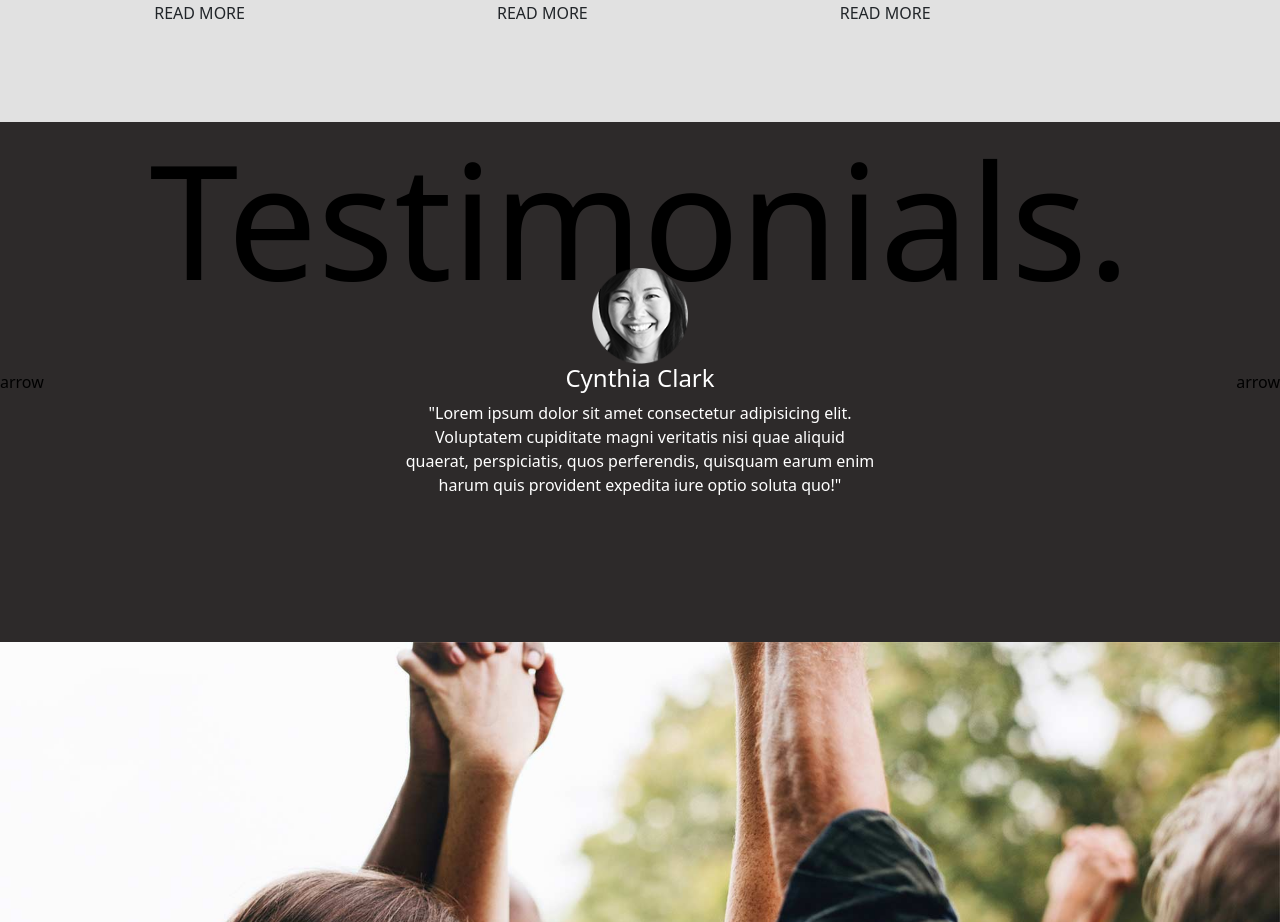
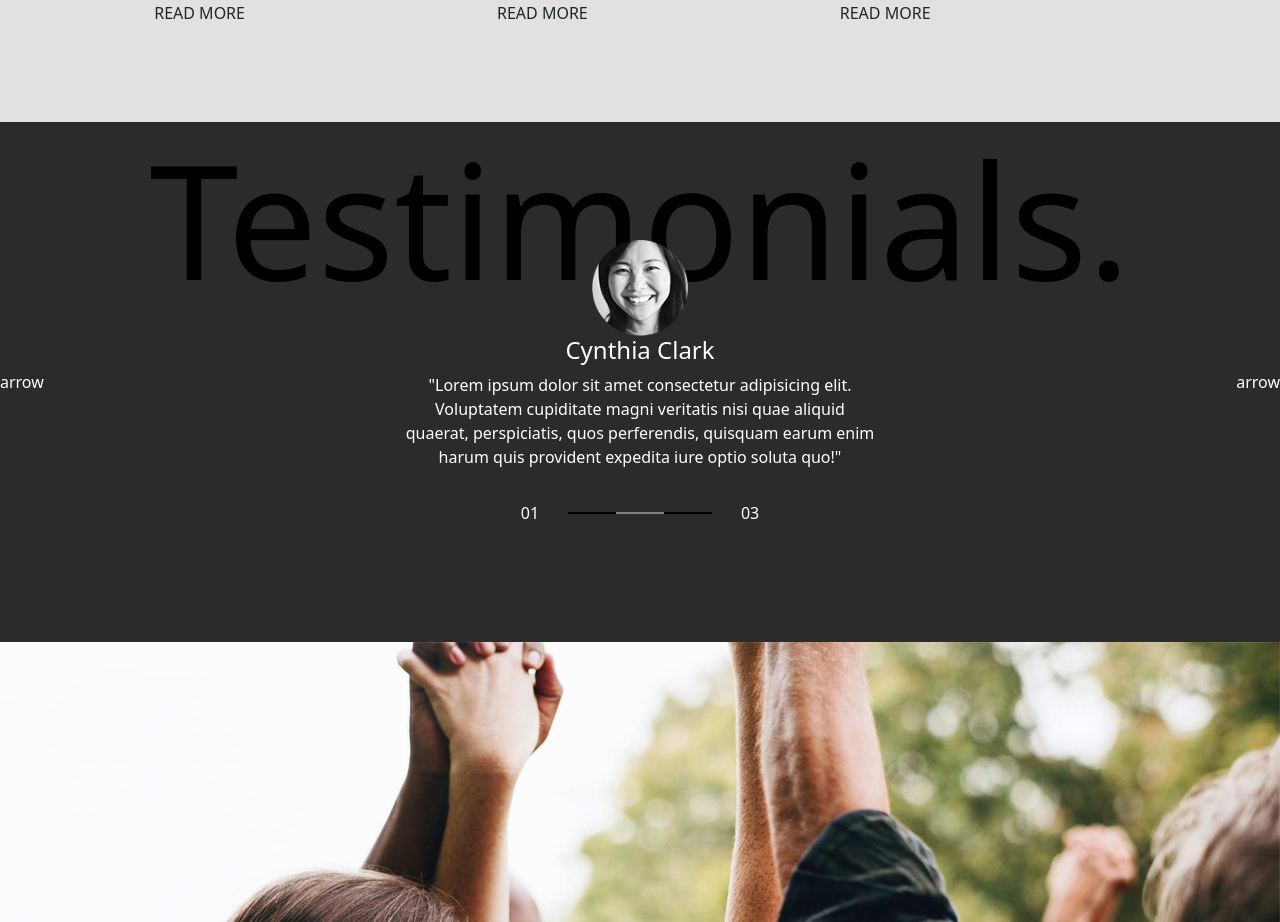
Before and after one commit to AndreaCoggio94/proj-html-vuejs, a Vue app: page / in a window 1280 px wide. Shown: the part 3443-4365 px from the top of the page. Built offline with nearby package versions, Linux system fonts and the light colour scheme.

Commit message:
added bar under TestimonialCard

```diff
--- a/src/components/AppMain.vue
+++ b/src/components/AppMain.vue
@@ -233,6 +233,7 @@ export default {
       <h1>Testimonials.</h1>
       <div class="testimonials-carousel">
         <div class="button">arrow</div>
+
         <TestimonialCard
           v-for="(card, index) in testimonials"
           :index="index"
@@ -240,7 +241,26 @@ export default {
           :desc="card.desc"
           :img="card.img"
           :activeIndex="testimonialsActiveIndex"
-        />
+        >
+          <div class="amount-counter">
+            <p>01</p>
+            <div class="show">
+              <div
+                :class="0 == index ? 'active' : 'hidden'"
+                class="col-4"
+              ></div>
+              <div
+                :class="1 == index ? 'active' : 'hidden'"
+                class="col-4"
+              ></div>
+              <div
+                :class="2 == index ? 'active' : 'hidden'"
+                class="col-4"
+              ></div>
+            </div>
+            <p>03</p>
+          </div>
+        </TestimonialCard>
         <div class="button">arrow</div>
       </div>
     </div>
@@ -370,6 +390,33 @@ export default {
       align-items: center;
       display: flex;
       justify-content: space-between;
+      color: white;
+      .button {
+      }
+      .amount-counter {
+        display: flex;
+        justify-content: space-between;
+        width: 20%;
+        padding-top: 2rem;
+        margin: auto;
+        align-items: center;
+        .show {
+          background-color: black;
+          height: 2px;
+          width: 60%;
+          display: flex;
+          // position: relative;
+          .active {
+            // position: ;
+            background-color: grey;
+            height: 2px;
+          }
+          .hidden {
+            background-color: black;
+            height: 2px;
+          }
+        }
+      }
     }
   }
 }
--- a/src/components/main/TestimonialCard.vue
+++ b/src/components/main/TestimonialCard.vue
@@ -23,13 +23,14 @@ export default {
     <p>
       {{ desc }}
     </p>
+    <slot></slot>
   </div>
 </template>
 
 <style lang="scss" scoped>
 .carousel-card {
   text-align: center;
-  color: white;
+
   img {
     width: 6rem;
   }
```
